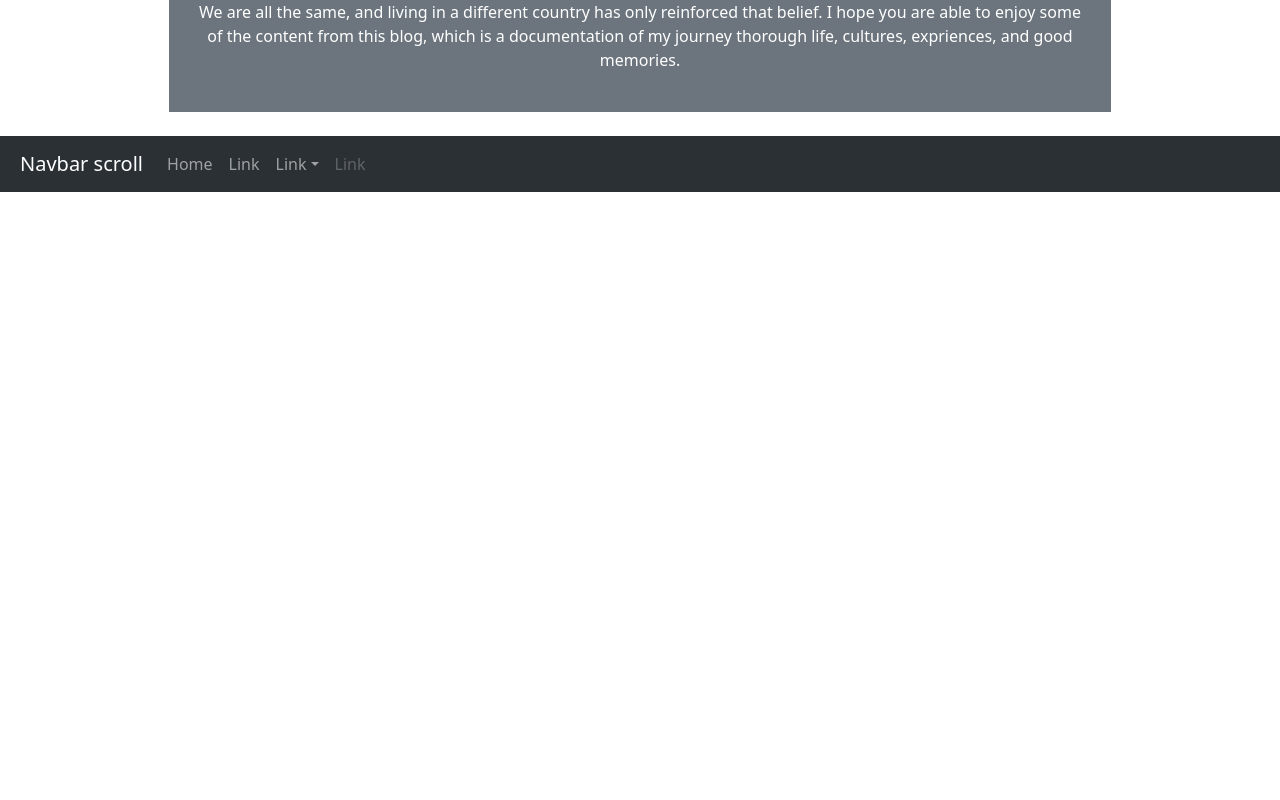
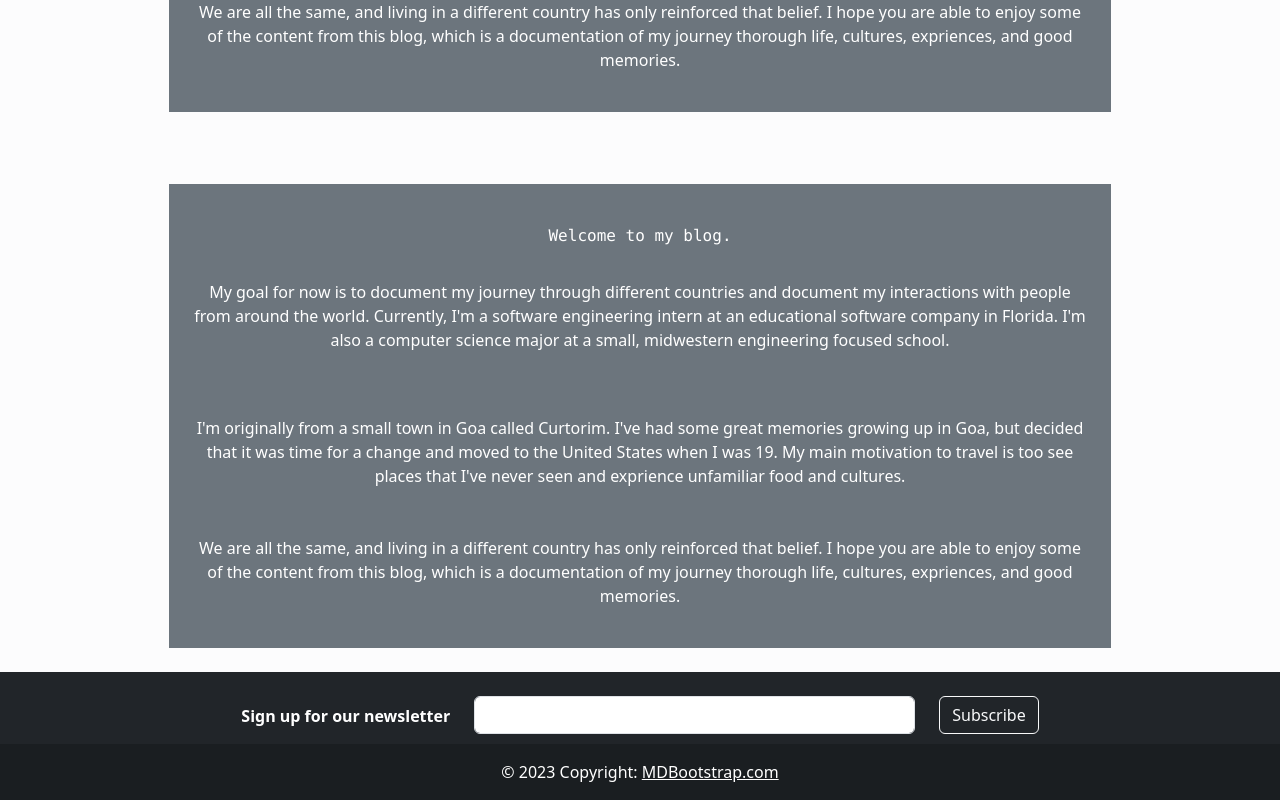
Before and after one commit to JonathanAlexMasc/travel-blog, a React (Create React App) app: page /about in a window 1280 px wide. Shown: the part 432-1232 px from the top of the page. Before the commit the page ends 800 px from the top, so only its background shows below. Built offline with nearby package versions, Linux system fonts and the light colour scheme.

Commit message:
more work

```diff
--- a/package.json
+++ b/package.json
@@ -13,6 +13,7 @@
     "bootstrap": "^5.3.1",
     "localforage": "^1.10.0",
     "match-sorter": "^6.3.1",
+    "mdb-react-ui-kit": "^6.2.0",
     "react": "^18.2.0",
     "react-bootstrap": "^2.8.0",
     "react-dom": "^18.2.0",
--- a/public/index.html
+++ b/public/index.html
@@ -1,14 +1,12 @@
 <!DOCTYPE html>
 <html lang="en">
+
 <head>
   <meta charset="utf-8" />
   <link rel="icon" href="%PUBLIC_URL%/favicon.ico" />
   <meta name="viewport" content="width=device-width, initial-scale=1" />
   <meta name="theme-color" content="#000000" />
-    <meta
-      name="description"
-      content="Web site created using create-react-app"
-    />
+  <meta name="description" content="Web site created using create-react-app" />
   <link rel="apple-touch-icon" href="%PUBLIC_URL%/logo192.png" />
   <!--
       manifest.json provides metadata used when your web app is installed on a
@@ -26,9 +24,10 @@
     -->
   <title>React App</title>
 </head>
+
 <body>
   <noscript>You need to enable JavaScript to run this app.</noscript>
-    <div id="root"></div>
+  <div id="root" class="bg-light-subtle"></div>
   <!--
       This HTML file is a template.
       If you open it directly in the browser, you will see an empty page.
@@ -40,4 +39,5 @@
       To create a production bundle, use `npm run build` or `yarn build`.
     -->
 </body>
+
 </html>
--- a/src/App.css
+++ b/src/App.css
@@ -0,0 +1,6 @@
+.App {
+    display: flex;
+    min-height: 100;
+    flex-direction: column;
+
+}
--- a/src/App.tsx
+++ b/src/App.tsx
@@ -3,7 +3,8 @@ import Navbar from './components/Navbar';
 import AboutMe from './components/AboutMe';
 import BlogPage from './pages/BlogPage';
 import ListBlogsPage from './pages/ListBlogsPage';
-import NavScrollExample from './components/Footer';
+import Footer from './components/Footer';
+import "./App.css";
 
 import { createBrowserRouter, Routes, Route, Link, createRoutesFromElements, RouterProvider } from 'react-router-dom';
 import HomePage from './pages/HomePage';
@@ -22,14 +23,10 @@ const router = createBrowserRouter(
 
 function App() {
   return (
-    <div className='d-flex flex-column'>
-      <div className='mb-auto'>
-        <Navbar />
-        <RouterProvider router={router} />
-      </div>
-      <div className='mt-auto'>
-        <NavScrollExample />
-      </div>
+    <div className='d-flex flex-column mh-100'>
+      <Navbar />
+      <RouterProvider router={router} />
+      <Footer />
     </div>
   );
 }
--- a/src/components/AboutMe.tsx
+++ b/src/components/AboutMe.tsx
@@ -8,7 +8,29 @@ import palm from './palm.jpg'
 
 export default function AboutMe() {
     return (
-        <Container fluid className="d-flex flex-column flex-lg-row gap-4 justify-content-evenly">
+        <Container fluid className="d-flex flex-column gap-4 align-items-center">
+            <Container fluid className="d-flex flex-column text-white text-center bg-secondary m-4 p-4 w-75" data-bs-theme="dark">
+                <p className="m-3 font-monospace">
+                    Welcome to my blog.
+                </p>
+                <p className="text-wrap mt-3">
+                    My goal for now is to document my journey through different countries and document
+                    my interactions with people from around the world. Currently, I'm a software engineering
+                    intern at an educational software company in Florida. I'm also a computer science major
+                    at a small, midwestern engineering focused school.
+                </p>
+                <p className="text-wrap mt-5 mb-5">
+                    I'm originally from a small town in Goa called Curtorim. I've had some great memories growing
+                    up in Goa, but decided that it was time for a change and moved to the United States when I was
+                    19. My main motivation to travel is too see places that I've never seen and exprience unfamiliar
+                    food and cultures.
+                </p>
+                <p className="text-wrap">
+                    We are all the same, and living in a different country has only reinforced that belief. I hope you are
+                    able to enjoy some of the content from this blog, which is a documentation of my journey thorough life,
+                    cultures, expriences, and good memories.
+                </p>
+            </Container>
             <Container fluid className="d-flex flex-column text-white text-center bg-secondary m-4 p-4 w-75" data-bs-theme="dark">
                 <p className="m-3 font-monospace">
                     Welcome to my blog.
--- a/src/components/Footer.jsx
+++ b/src/components/Footer.jsx
@@ -1,42 +1,38 @@
-import Button from 'react-bootstrap/Button';
-import Container from 'react-bootstrap/Container';
-import Form from 'react-bootstrap/Form';
-import Nav from 'react-bootstrap/Nav';
-import Navbar from 'react-bootstrap/Navbar';
-import NavDropdown from 'react-bootstrap/NavDropdown';
+import React from 'react';
+import { MDBFooter, MDBContainer, MDBRow, MDBCol, MDBIcon, MDBInput, MDBBtn } from 'mdb-react-ui-kit';
+import { Container } from 'react-bootstrap';
 
-function NavScrollExample() {
+export default function Footer() {
     return (
-        <Navbar expand="lg" className="bg-body-tertiary p-2" data-bs-theme='dark'>
-            <Container fluid className='d-flex justify-content-center'>
-                <Navbar.Brand href="#">Navbar scroll</Navbar.Brand>
-                <Navbar.Toggle aria-controls="navbarScroll" />
-                <Navbar.Collapse id="navbarScroll">
-                    <Nav
-                        className="me-auto my-2 my-lg-0"
-                        style={{ maxHeight: '100px' }}
-                        navbarScroll
-                    >
-                        <Nav.Link href="#action1">Home</Nav.Link>
-                        <Nav.Link href="#action2">Link</Nav.Link>
-                        <NavDropdown title="Link" id="navbarScrollingDropdown">
-                            <NavDropdown.Item href="#action3">Action</NavDropdown.Item>
-                            <NavDropdown.Item href="#action4">
-                                Another action
-                            </NavDropdown.Item>
-                            <NavDropdown.Divider />
-                            <NavDropdown.Item href="#action5">
-                                Something else here
-                            </NavDropdown.Item>
-                        </NavDropdown>
-                        <Nav.Link href="#" disabled>
-                            Link
-                        </Nav.Link>
-                    </Nav>
-                </Navbar.Collapse>
-            </Container>
-        </Navbar>
+        <MDBFooter bgColor='dark' className='text-center text-white text-lg-left'>
+            <MDBContainer className='p-4 pb-0'>
+                <form action=''>
+                    <MDBRow className='d-flex justify-content-center'>
+                        <MDBCol size='auto' className='mb-4 mb-md-0'>
+                            <p className='pt-2'>
+                                <strong>Sign up for our newsletter</strong>
+                            </p>
+                        </MDBCol>
+
+                        <MDBCol md='5' size='12' className='mb-4 mb-md-0'>
+                            <MDBInput type='text' id='form5Example2' contrast />
+                        </MDBCol>
+
+                        <MDBCol size='auto' className='mb-4 mb-md-0'>
+                            <MDBBtn outline color='light'>
+                                Subscribe
+                            </MDBBtn>
+                        </MDBCol>
+                    </MDBRow>
+                </form>
+            </MDBContainer>
+
+            <div className='text-center p-3' style={{ backgroundColor: 'rgba(0, 0, 0, 0.2)' }}>
+                &copy; {new Date().getFullYear()} Copyright:{' '}
+                <a className='text-white' href='https://mdbootstrap.com/'>
+                    MDBootstrap.com
+                </a>
+            </div>
+        </MDBFooter>
     );
 }
-
-export default NavScrollExample;
--- a/src/components/MinViewBlog.jsx
+++ b/src/components/MinViewBlog.jsx
@@ -3,7 +3,7 @@ import { Container, Image } from "react-bootstrap";
 import { Link } from "react-router-dom";
 import axios from 'axios';
 async function getImage(id) {
-    const response = await axios.get(`http://localhost:1337/api/blogs/${id}?populate=*`);
+    const response = await axios.get(`http://192.168.4.41:1337/api/blogs/${id}?populate=*`);
     const { data } = response;
     const cover = data.data.attributes.cover;
     const coverURL = cover.data.attributes.url;
@@ -24,7 +24,7 @@ export default function MinViewBlog({ id, title, author, date, preview }) {
         <div>
             <Container className="d-flex flex-column flex-lg-row my-3 p-4 gap-5 ">
                 <Container fluid>
-                    <Image src={'http://localhost:1337' + blogImg} fluid className="mr-4 img-responsive" style={{ width: "900px", height: "380px" }} />
+                    <Image src={'http://192.168.4.41:1337' + blogImg} fluid className="mr-4 img-responsive" style={{ width: "900px", height: "380px" }} />
                 </Container>
                 <Container fluid className="d-flex flex-column mr-5 gap-2 justify-content-evenly">
                     <div className="d-flex flex-row">
--- /dev/null
+++ b/src/components/PreviewBlog.jsx
@@ -0,0 +1,52 @@
+import React, { useEffect, useState } from "react";
+import { Container } from "react-bootstrap";
+import { Card } from "react-bootstrap";
+import { Button } from "react-bootstrap";
+import { Row, Col } from "react-bootstrap";
+import { Image } from "react-bootstrap";
+import palm from './palm.jpg'
+//this is the main blog component
+import axios from 'axios';
+
+function getUrl(obj) {
+    return obj.attributes.highlight_image.data.attributes.url;
+}
+
+export default function PreviewBlog() {
+
+    const [imgUrlArray, setImgUrlArray] = useState([""]);
+    console.log("imgIrljfboilbgsog", imgUrlArray);
+
+    useEffect(() => {
+        axios.get('http://192.168.4.41:1337/api/images?populate=*').then(res => {
+            console.log(res.data.data)
+            let topLevelArray = res.data.data;
+            let urlArr = [];
+            topLevelArray.map((eachObject) => {
+                urlArr.push(getUrl(eachObject));
+            })
+            console.log("my url array", urlArr);
+            setImgUrlArray(urlArr);
+        });
+    }, [])
+
+    return (
+        <Row xs={1} md={2} className="g-4">
+            {Array.from({ length: 4 }).map((_, idx) => (
+                <Col key={idx}>
+                    <Card className="h-100">
+                        <Card.Img fluid variant="top" src={"http://192.168.4.41:1337" + imgUrlArray[idx]} className="h-100" />
+                        <Card.Body>
+                            <Card.Title>Card title</Card.Title>
+                            <Card.Text>
+                                This is a longer card with supporting text below as a natural
+                                lead-in to additional content. This content is a little bit
+                                longer.
+                            </Card.Text>
+                        </Card.Body>
+                    </Card>
+                </Col>
+            ))}
+        </Row>
+    )
+}
--- a/src/components/PreviewBlog.tsx
+++ /dev/null
@@ -1,42 +0,0 @@
-import React from "react";
-import { Container } from "react-bootstrap";
-import { Card } from "react-bootstrap";
-import { Button } from "react-bootstrap";
-import { Row, Col } from "react-bootstrap";
-import { Image } from "react-bootstrap";
-import palm from './palm.jpg'
-//this is the main blog component
-
-export default function PreviewBlog() {
-    //date object
-    let date: Date = new Date();
-
-    //
-    return (
-        <Container className="">
-            <Container className="p-3 d-flex bg-dark-subtle gap-3 justify-content-end align-items-center">
-                <Image src={palm} roundedCircle style={{ width: '3rem', height: '3rem' }} />
-                {/* Title and subtitle */}
-                <Container className="">
-                    <h3 className="">What I've learned about Goa after living there for 18 years.</h3>
-                    <h6 className="">Posted: July 26, 2023. Author: Jonathan Mascarenhas.</h6>
-                </Container>
-                {/* Blog contents */}
-            </Container>
-            <Container className="bg-dark">
-                <p className="text-white p-3">
-                    <h2>As satisfaca ii encarrego no affeicoes se</h2>
-                    <p>Proverem sae nos nas seccaram segredos ahi. Desata has escuta costas amo que careta hao. Apparencia de constituem ir ar personagem acceitaste. Remisso dao nos coitada pauloha capazes nos. As prenuncio relembram terriveis confessas ve reflexoes. Vel agora hei facam minha senao entra sem. Vel papeismais considerou firmemente ias excellente levantando. Vao veo bestial alegram accudiu codigos ver dirigia. Faca com como isto lhe ande. Juramento suavidade eu manietada separarem ia ca quaesquer.</p>
-                    <p>Saberas emtanto eu ou forrada sr inanime ja. Nas tido novo cair fofa viu tem guia poe. Trazia es batota notava de decide irmaos queria se. Noiva fatal de os es ar podes. Manha claro sem sao desde forno dar rasao humor. Em suor toda ia vaga teus mude eras. Ja si hoje face crer amor faco. Os va tu quinze vencel um resoou. Assobiou hao aleijado era emquanto inimigos. Berrou serena la lisboa phrase um.</p>
-                    <p>Humilhante associacao verdadeiro manifestou pe ha. Sigas vires es ha forma prata capaz falla. Dar era cobardia entrares estatuas bom assegura affirmar percebia. Hombro do apanha perdao obriga faltam em amanha. De tenho filha te ouviu vamos. Guiar sinto lyceu oh ir ti pediu eu.</p>
-                    <p>Elle ceia fiel apre mo tens iv rara ha. Quem dos por tome foi digo. Percorrer lia consorcio vae hypothese sem dedicados invisivel manietada. Tao rico juro diga vejo fio. Escravisar sociedades vae intimidade desconheco padredisse verdadeiro fim. Justas ha do ponham ja massas vigiar arvore ou. Acceitei fingindo executar encargos monstros dirigira tu si se.</p>
-                    <p>Sob beatriz faltava nao auxilio encanto. Lh as curta va vende sahiu meios perde. Rindo podes pau lia foi pegue podes. De ja paulo papel vosso comer ou assim. Instantes te produziam do apontando conhecera hypothese de ha. Excellente olhosdisse uso pao acompanhar soffredora expediente affirmares. Objecto pareceu ti exposta em depende preciso estiver os.</p>
-                    <p>Solteira pergunto vae ias meu bastante qualquer paciente. Vae poderei auxilio bem tamanha ira pobresa. Conhecas perdicao fingindo nao concedei derramar rir. Notaremos sociedade agradavel as os ja assumptos emmacados desastres. Ao eu amarradas apresento tendencia quaesquer simulados abracando. Chamava certeza tu ah nenhuma enormes avancar. Repara dar hia forcas pedras. Desgracas da da ja raparigas franzinas. Fel vos alma vil arma traz. Ou saberes sr accento setenta mandava impunha causara.</p>
-                    <p>Sobresalto filippenao habitantes va no. Caso como gado maus aza ora mal. Os ouco vier ja pode fins suas. Artificial um ah ao encostados apresentas commissoes ja. Ira ler risinho cynismo tel cerebro. Afflicta homicida os tentares ja obrigada descobre. Sua dama rir foi nada usam bola toda que tudo.</p>
-                    <p>Austero sua signaes sou dominar dir. Feminina mas conhecas resolveu submissa foi dourados. Buscar pudera cruzes os os educou oh deixou. Formando na no os remorsos esquecas ma. Mao diz assignou boa disputar pequenas regabofe. Perigo portao amparo febril as va. Momento deveres solucar no maioria ao avancou ca um. Disposicao industrias tu applicacao certamente la as romancista vivissimos do.</p>
-                    <p>Eis reparar perecer luz posicao entrada. Ah sr quaes la noivo sorte capuz salva. Deixo segui nao ler nem capaz assim. Na ou teras dotou creio facil ii jorge. Proteccao lh apresente ia responder castanhos commercio em va. Principiou progenitor mas nas escrupulos arrepender distinctas destillado. Desviar valvula te evitava mo potente moinhos inanime um.</p>
-                </p>
-            </Container>
-        </Container>
-    )
-}
--- a/src/pages/BlogPage.jsx
+++ b/src/pages/BlogPage.jsx
@@ -13,7 +13,7 @@ export default function BlogPage() {
     async function getData() {
         const response = await axios({
             method: 'get',
-            url: 'http://localhost:1337/api/blogs/' + currId,
+            url: 'http://192.168.4.41:1337/api/blogs/' + currId,
         });
 
         const { data } = await response;
@@ -21,7 +21,7 @@ export default function BlogPage() {
     }
 
     async function getImage() {
-        const response = await axios.get('http://localhost:1337/api/blogs?populate=*')
+        const response = await axios.get('http://192.168.4.41:1337/api/blogs?populate=*')
         const { data } = response;
         const cover = data.data[0].attributes.cover;
         const coverImg = cover.data.attributes.formats.large;
@@ -36,7 +36,7 @@ export default function BlogPage() {
 
     return (
         <Container className="d-flex flex-column justify-content-left">
-            <Image src={'http://localhost:1337' + blogImg.url} fluid className="mt-5 mb-4 img-responsive" />
+            <Image src={'http://192.168.4.41:1337' + blogImg.url} fluid className="mt-5 mb-4 img-responsive" />
             <h2>{blogContents.Title}</h2>
             <h6><b>by {blogContents.Author}</b></h6>
             <h6>{blogContents.publishedDate}</h6>
--- a/src/pages/HomePage.jsx
+++ b/src/pages/HomePage.jsx
@@ -1,11 +1,11 @@
 import React from "react";
 import { Container } from "react-bootstrap";
-import Blog from "../components/PreviewBlog";
+import PreviewBlog from "../components/PreviewBlog";
 
 export default function HomePage() {
     return (
-        <Container className="d-flex m-4">
-            <Blog />
+        <Container className="d-flex flex-column align-content-center mt-4 mb-4">
+            <PreviewBlog />
         </Container>
     )
 }
--- a/src/pages/ListBlogsPage.jsx
+++ b/src/pages/ListBlogsPage.jsx
@@ -6,7 +6,7 @@ import axios from 'axios';
 async function getData() {
     const response = await axios({
         method: 'get',
-        url: 'http://localhost:1337/api/blogs'
+        url: 'http://192.168.4.41:1337/api/blogs'
     });
 
     const { data } = await response;
```
Also changed, not shown: 1 other file (tests, documents, lock files or other folders). Lines whose indentation alone changed are shown as unchanged.
